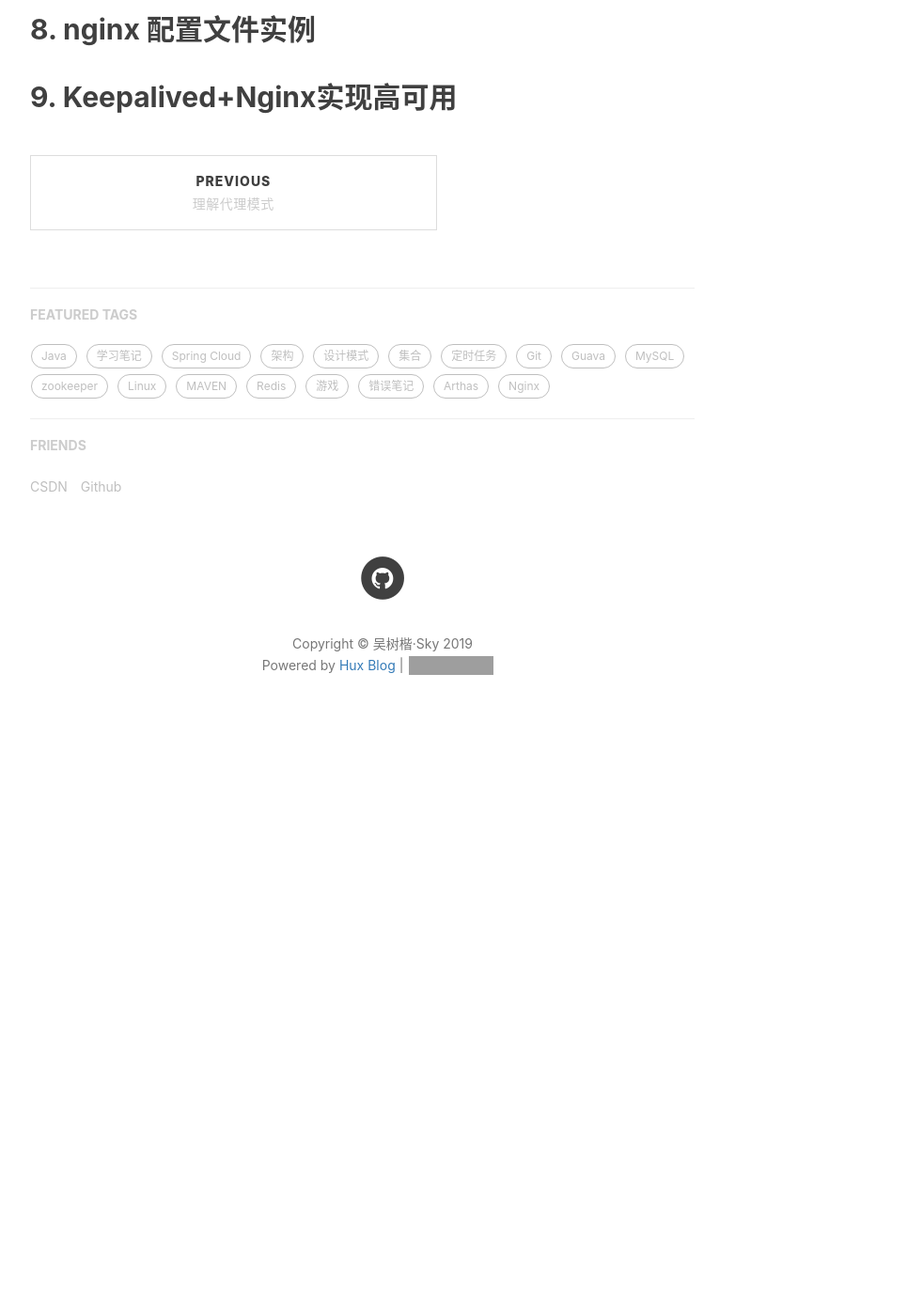
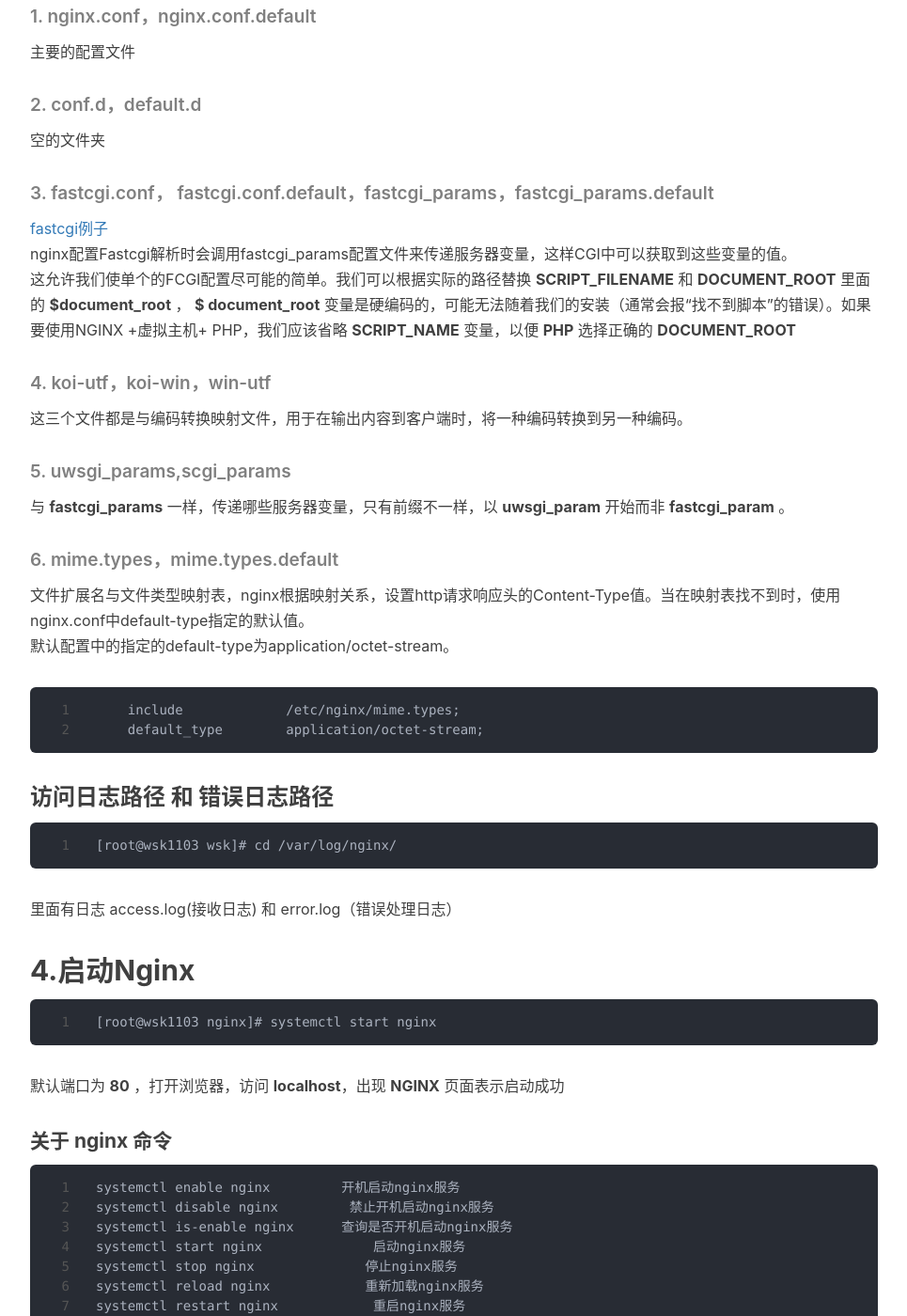
Before and after one commit to wsk1103/wsk1103.github.io, a Jekyll site: the page built from _posts/2019-11-01-理解Nginx.md, in a window 1280 px wide and 1400 px high, scrolled down 1683 px. Shown: the whole window at 94% size, without its empty margins (233-1198 px from the left). Built offline with Jekyll 4.4.1, drawn with Linux system fonts in a browser that asks for light colours; nearby versions of some CDN libraries; our own code applies the rules of GitHub Pages for plain Markdown files; comment, search, counter and statistics services are not loaded; before the commit the page ends 2495 px from its top, so only the background shows below that; some of the changed text lies outside the part shown; grey boxes are pictures that could not be loaded.

Commit message:
update note

````diff
--- a/_posts/2019-11-01-理解Nginx.md
+++ b/_posts/2019-11-01-理解Nginx.md
@@ -7,7 +7,6 @@ tags:
   - 架构
   - Nginx
 ---
-
 
 ## 1. nginx是什么
 
@@ -35,7 +34,71 @@ yum install epel-release
 ```
 安装成功后再安装 **nginx**
 
+## 3. 文件说明
+安装完成后，配置文件 nginx.conf 位于 /etc/nginx/nginx.conf
 
+```
+[root@wsk1103 yum.repos.d]# cd /etc/nginx/
+[root@wsk1103 nginx]# ls
+conf.d                  koi-utf             scgi_params
+default.d               koi-win             scgi_params.default
+fastcgi.conf            mime.types          uwsgi_params
+fastcgi.conf.default    mime.types.default  uwsgi_params.default
+fastcgi_params          nginx.conf          win-utf
+fastcgi_params.default  nginx.conf.default
+```
+##### 1. nginx.conf，nginx.conf.default
+主要的配置文件
+
+##### 2. conf.d，default.d
+空的文件夹
+
+##### 3. fastcgi.conf， fastcgi.conf.default，fastcgi_params，fastcgi_params.default
+[fastcgi例子](https://www.nginx.com/resources/wiki/start/topics/examples/fastcgiexample/)
+nginx配置Fastcgi解析时会调用fastcgi_params配置文件来传递服务器变量，这样CGI中可以获取到这些变量的值。
+这允许我们使单个的FCGI配置尽可能的简单。我们可以根据实际的路径替换 **SCRIPT_FILENAME** 和 **DOCUMENT_ROOT** 里面的 **$document_root** ， **$ document_root** 变量是硬编码的，可能无法随着我们的安装（通常会报“找不到脚本”的错误）。如果要使用NGINX +虚拟主机+ PHP，我们应该省略 **SCRIPT_NAME** 变量，以便 **PHP** 选择正确的 **DOCUMENT_ROOT**
+
+##### 4. koi-utf，koi-win，win-utf
+这三个文件都是与编码转换映射文件，用于在输出内容到客户端时，将一种编码转换到另一种编码。
+
+##### 5. uwsgi_params,scgi_params
+与 **fastcgi_params** 一样，传递哪些服务器变量，只有前缀不一样，以 **uwsgi_param** 开始而非 **fastcgi_param** 。
+
+##### 6. mime.types，mime.types.default
+文件扩展名与文件类型映射表，nginx根据映射关系，设置http请求响应头的Content-Type值。当在映射表找不到时，使用nginx.conf中default-type指定的默认值。
+默认配置中的指定的default-type为application/octet-stream。
+```
+    include             /etc/nginx/mime.types;
+    default_type        application/octet-stream;
+```
+
+### 访问日志路径 和 错误日志路径
+
+```
+[root@wsk1103 wsk]# cd /var/log/nginx/
+```
+里面有日志 access.log(接收日志) 和 error.log（错误处理日志）
+
+## 4.启动Nginx
+
+```
+[root@wsk1103 nginx]# systemctl start nginx
+```
+默认端口为 **80** ，打开浏览器，访问 **localhost**，出现 **NGINX** 页面表示启动成功
+
+#### 关于 nginx 命令
+
+
+```
+systemctl enable nginx         开机启动nginx服务
+systemctl disable nginx         禁止开机启动nginx服务
+systemctl is-enable nginx      查询是否开机启动nginx服务
+systemctl start nginx              启动nginx服务
+systemctl stop nginx              停止nginx服务
+systemctl reload nginx            重新加载nginx服务
+systemctl restart nginx            重启nginx服务
+systemctl status nginx             查看nginx服务状态
+```
 
 ## 3. 正向代理和反向代理
 ## 4. Nginx的Master-Worker模式
````
